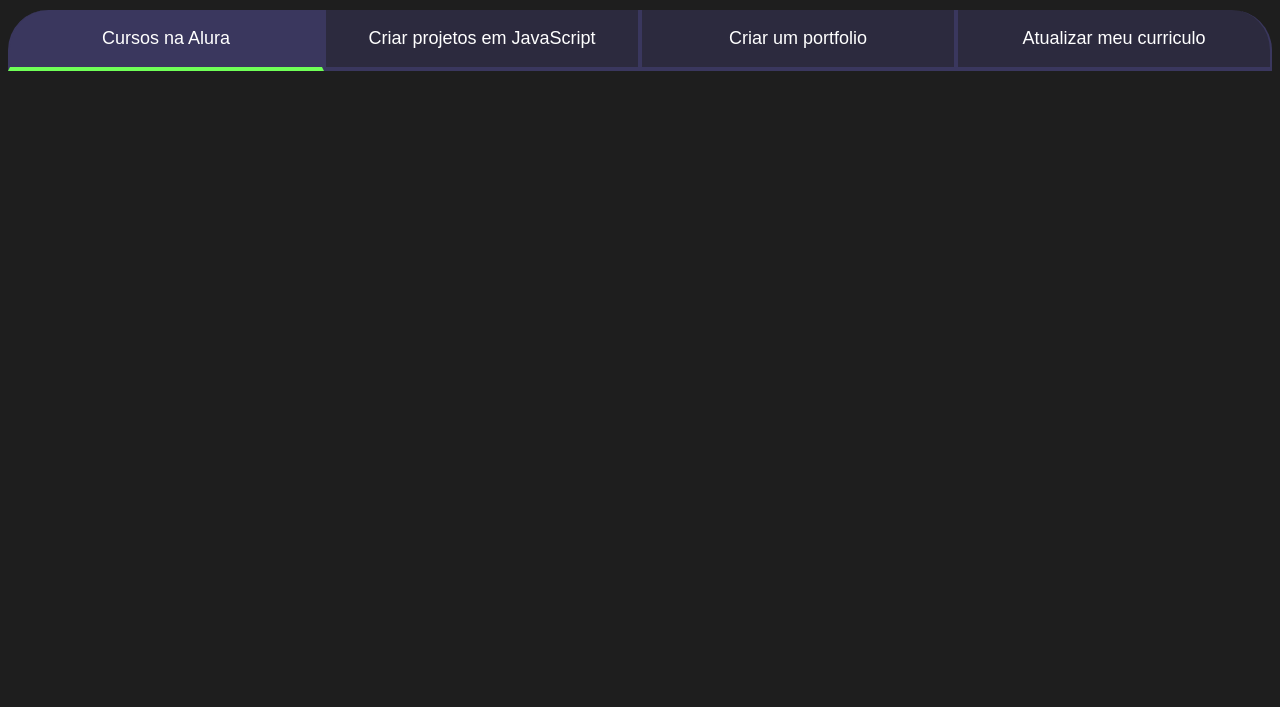
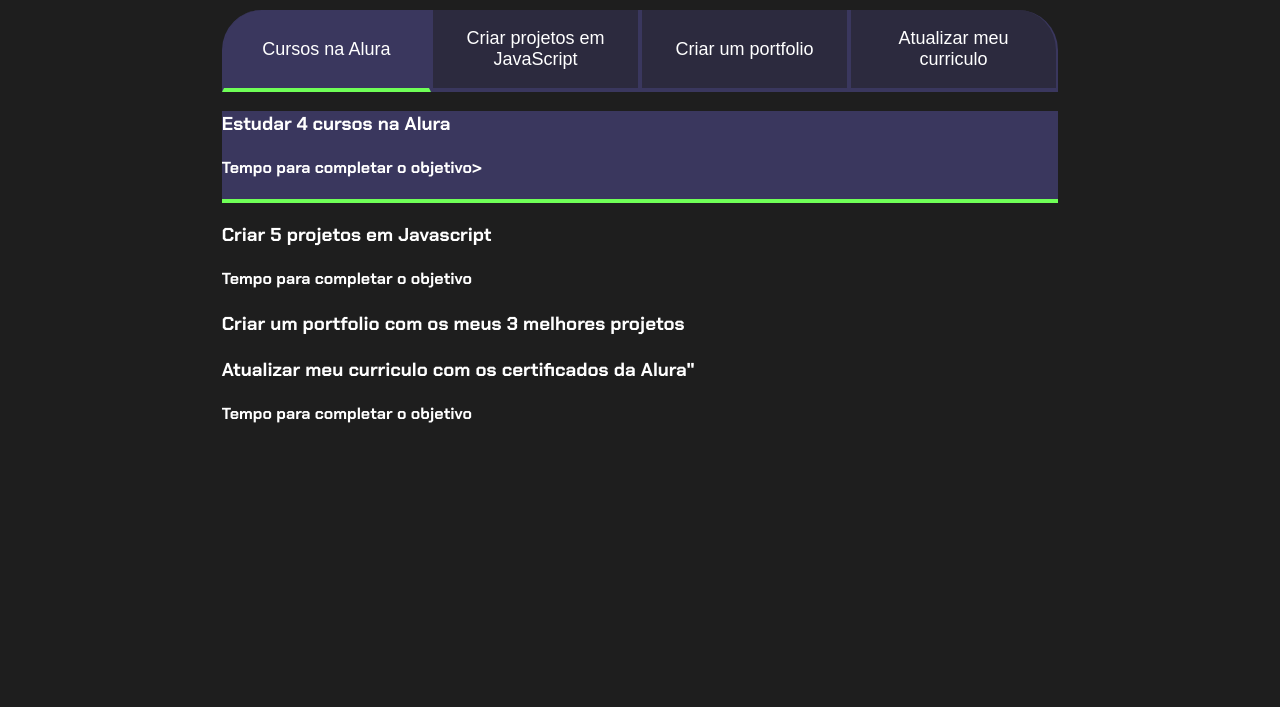
Before and after one commit to raianahanna17/3E, a plain HTML site: page index.html in a window 1280 px wide. Shown: the part 93-800 px from the top of the page. Drawn offline with Linux system fonts and the light colour scheme.

Commit message:
Update index.html

```diff
--- a/index.html
+++ b/index.html
@@ -7,17 +7,39 @@ scale=1.0">
 <title>Meus objetivos do ano</title>
 <link rel="stylesheet" href="style.css">
 </head>
-
 <body>
-    <section class="conteudo-principal"></section>
-    <h2 class="titulo-principal">Meus Objetivos do ano_<span>_</span></h2>
+    <section class="conteudo-principal">
+    <h2 class="titulo-principal">Meus Objetivos do ano<span>_</span></h2>
+    <div class="conteudo">
     <div class="botoes">
         <button class="botao ativo">Cursos na Alura</button>
-        <button class="botao">Criar projetos em JavaScript
-        </button>
+        <button class="botao">Criar projetos em JavaScript</button>
         <button class="botao">Criar um portfolio</button>
         <button class="botao">Atualizar meu curriculo</button>
         </div>
+        <div class="abas-textos">
+        <div class="aba-conteudo ativo">
+            <h3 class="aba-conteudo-titulo-principal"> Estudar 4 cursos na Alura</h3>
+            <h4 class="aba-conteudo-titulo-secundario"> Tempo para completar o objetivo></h4>
+            <div class= "contador"></div>
+            </div>
+            <div class="aba-conteudo">
+            <h3 class="aba-conteudo-titulo-principal">Criar 5 projetos em Javascript</h3>
+            <h4 class="aba-conteudo-titulo-secundario">Tempo para completar o objetivo</h4>
+            <div class="contador"></div>
+            </div>
+            <div class="aba-conteudo">
+            <h3 class="aba-conteudo-titulo-principal">Criar um portfolio com os meus 3 melhores projetos</h3>
+            <h4 class="aba-conteudo-titulo-secundario»>Tempo para completar o objetivo"></h4>
+            <div class="contador"></div>
+            <div class="aba-conteudo">
+            <h3 class="aba-conteudo-titulo-principal">Atualizar meu curriculo com os certificados da Alura"</h3>
+            <h4 class="aba-conteudo-titulo-secundario">Tempo para completar o objetivo</h4>
+            <div class="contador"></div>
+            </div>
+            </div>
+            </div>
+            </section>
         <script src=main.js></script>
 </body>
 </html>
```
